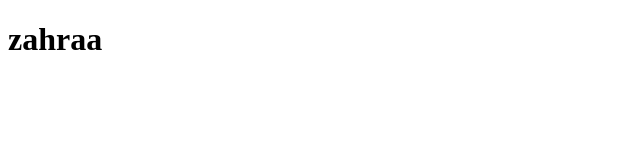
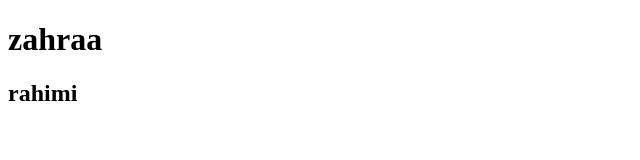
Before and after one commit to zahraramimi123/grgtrht, a plain HTML site: page index.html in a window 1280 px wide. Shown: the whole page, without its empty margins (0-640 px from the left). Drawn offline with Linux system fonts and the light colour scheme.

Commit message:
edit indexxx

```diff
--- a/index.html
+++ b/index.html
@@ -7,5 +7,6 @@
 </head>
 <body>
     <h1>zahraa</h1>
+    <h2>rahimi</h2>
 </body>
 </html>
```
